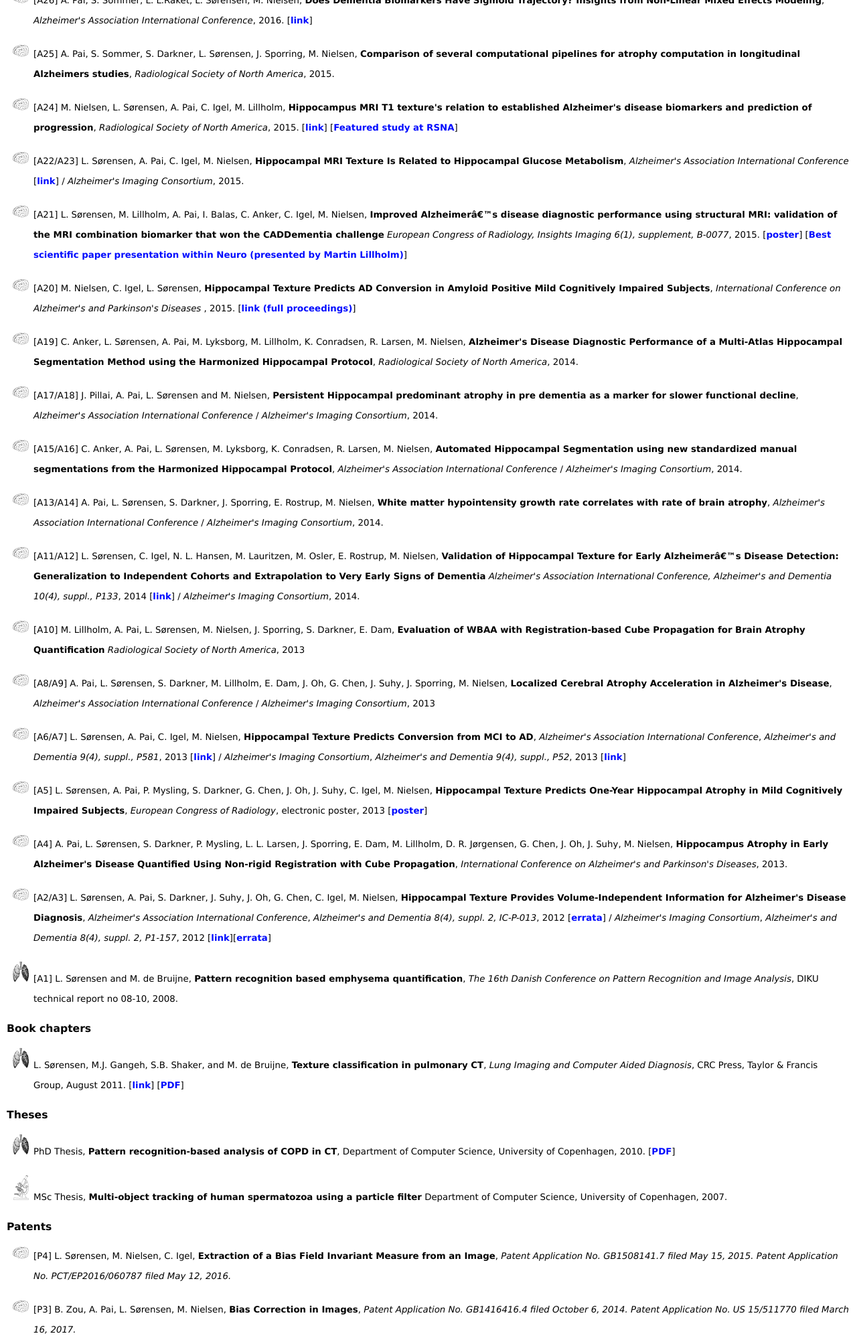
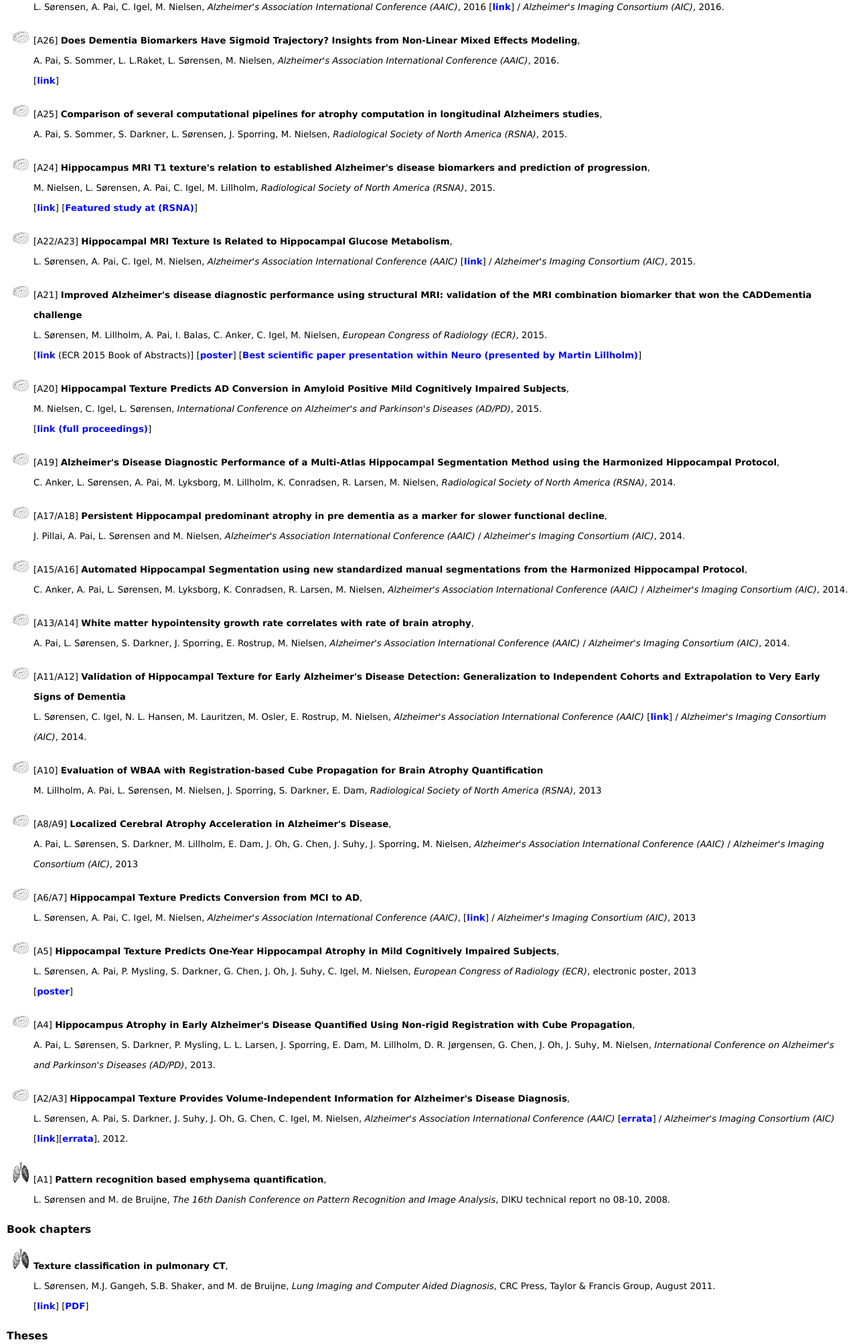
Before and after one commit to lauge-soerensen/lauge-soerensen.github.io, a plain HTML site: page index.html in a window 1280 px wide. Shown: the part 5222-7229 px from the top of the page at 67% size. Drawn offline with Linux system fonts and the light colour scheme.

Commit message:
new publications layout

```diff
--- a/index.html
+++ b/index.html
@@ -262,122 +262,113 @@ Lauge S&oslashrensen received his Master and Ph.D. degree from the Department of
 
 <h3>Abstracts</h3>
 <ul>
- <li class="brain">[A31] J.Z.K. Caldwell, A. Pai, L. S&oslash;rensen, J. Kaylegian, J.L. Cummings, S.J. Banks,
- <b>Hippocampal Texture in Healthy Cognition and Mild Cognitive Impairment: The Impact of Amyloid Burden and Sex</b>,
- <i>Alzheimer's Association International Conference</i>, 2018.
+	<li class="brain">[A31]
+		<b>Hippocampal Texture in Healthy Cognition and Mild Cognitive Impairment: The Impact of Amyloid Burden and Sex</b>,<br>
+		J.Z.K. Caldwell, A. Pai, L. S&oslash;rensen, J. Kaylegian, J.L. Cummings, S.J. Banks, <i>Alzheimer's Association International Conference (AAIC)</i>, 2018.
 	</li>
- <li class="book">[A30] V. Cheplygina, L. S&oslash;rensen, D.M.J. Tax, M. de Bruijne, M. Loog,
- <b>Do you trust your multiple instance learning classifier?</b>,
- <i>The annual machine learning conference of the Benelux Eindhoven</i>, 2017.
+	<li class="book">[A30]
+		<b>Do you trust your multiple instance learning classifier?</b>,<br>
+		V. Cheplygina, L. S&oslash;rensen, D.M.J. Tax, M. de Bruijne, M. Loog, <i>The annual machine learning conference of the Benelux Eindhoven (Benelearn)</i>, 2017.<br>
 		[<a href="http://wwwis.win.tue.nl/~benelearn2017/proceedings.pdf">PDF (proceedings)</a>]
- <li class="brain">[A29] A. Pai, J. Pillai, L. S&oslash;rensen, S. Darkner, S. Sommer, M. Nielsen, J. Leverenz,
- <b>Hippocampal Texture Predicts Rate of Cognitive Decline in Mild Cognitive Impairment</b>,
- <i>Alzheimer's Association International Conference</i>, 2017.
+	</li>
+	<li class="brain">[A29]
+		<b>Hippocampal Texture Predicts Rate of Cognitive Decline in Mild Cognitive Impairment</b>,<br>
+		A. Pai, J. Pillai, L. S&oslash;rensen, S. Darkner, S. Sommer, M. Nielsen, J. Leverenz,	<i>Alzheimer's Association International Conference (AAIC)</i>, 2017.<br>
 		[<a href="http://dx.doi.org/10.1016/j.jalz.2017.06.2093">link</a>]
- <li class="brain">[A27/A28] L. S&oslash;rensen, A. Pai, C. Igel, M. Nielsen,
- <b>MCI Trial Enrichment Using MRI Hippocampus Texture</b>,
- <i>Alzheimer's Association International Conference</i>, 2016
- [<a href="http://dx.doi.org/10.1016/j.jalz.2016.06.2269">link</a>] / <i>Alzheimer's Imaging Consortium</i>, 2016.
 	</li>
- <li class="brain">[A26] A. Pai, S. Sommer, L. L.Raket, L. S&oslash;rensen, M. Nielsen,
- <b>Does Dementia Biomarkers Have Sigmoid Trajectory? Insights from Non-Linear Mixed Effects Modeling</b>,
- <i>Alzheimer's Association International Conference</i>, 2016.
+	<li class="brain">[A27/A28]
+		<b>MCI Trial Enrichment Using MRI Hippocampus Texture</b>,<br>
+		L. S&oslash;rensen, A. Pai, C. Igel, M. Nielsen, <i>Alzheimer's Association International Conference (AAIC)</i>, 2016
+		[<a href="http://dx.doi.org/10.1016/j.jalz.2016.06.2269">link</a>] / <i>Alzheimer's Imaging Consortium (AIC)</i>, 2016.
+	</li>
+	<li class="brain">[A26]
+		<b>Does Dementia Biomarkers Have Sigmoid Trajectory? Insights from Non-Linear Mixed Effects Modeling</b>,<br>
+		A. Pai, S. Sommer, L. L.Raket, L. S&oslash;rensen, M. Nielsen, <i>Alzheimer's Association International Conference (AAIC)</i>, 2016.<br>
 		[<a href="http://dx.doi.org/10.1016/j.jalz.2016.06.659">link</a>]
 	</li>
- <li class="brain">[A25] A. Pai, S. Sommer, S. Darkner, L. S&oslash;rensen, J. Sporring, M. Nielsen,
- <b>Comparison of several computational pipelines for atrophy computation in longitudinal Alzheimers studies</b>,
- <i>Radiological Society of North America</i>, 2015.
+	<li class="brain">[A25]
+		<b>Comparison of several computational pipelines for atrophy computation in longitudinal Alzheimers studies</b>,<br>
+		A. Pai, S. Sommer, S. Darkner, L. S&oslash;rensen, J. Sporring, M. Nielsen,	<i>Radiological Society of North America (RSNA)</i>, 2015.
 	</li>
- <li class="brain">[A24] M. Nielsen, L. S&oslash;rensen, A. Pai, C. Igel, M. Lillholm,
- <b>Hippocampus MRI T1 texture's relation to established Alzheimer's disease biomarkers and prediction of progression</b>,
- <i>Radiological Society of North America</i>, 2015.
+	<li class="brain">[A24]
+		<b>Hippocampus MRI T1 texture's relation to established Alzheimer's disease biomarkers and prediction of progression</b>,<br>
+		M. Nielsen, L. S&oslash;rensen, A. Pai, C. Igel, M. Lillholm,	<i>Radiological Society of North America (RSNA)</i>, 2015.<br>
 		[<a href="http://archive.rsna.org/2015/15016485.html">link</a>]
- [<a href="https://www2.rsna.org/timssnet/Media/rsna/pdf/2015AdditionalStoryIdeas.pdf">Featured study at RSNA</a>]
+		[<a href="https://www2.rsna.org/timssnet/Media/rsna/pdf/2015AdditionalStoryIdeas.pdf">Featured study at (RSNA)</a>]
 	</li>
- <li class="brain">[A22/A23] L. S&oslash;rensen, A. Pai, C. Igel, M. Nielsen,
- <b>Hippocampal MRI Texture Is Related to Hippocampal Glucose Metabolism</b>,
- <i>Alzheimer's Association International Conference</i>  [<a href="http://dx.doi.org/10.1016/j.jalz.2015.06.677">link</a>] / <i>Alzheimer's Imaging Consortium</i>, 2015.
+	<li class="brain">[A22/A23]
+		<b>Hippocampal MRI Texture Is Related to Hippocampal Glucose Metabolism</b>,<br>
+		L. S&oslash;rensen, A. Pai, C. Igel, M. Nielsen, <i>Alzheimer's Association International Conference (AAIC)</i>  [<a href="http://dx.doi.org/10.1016/j.jalz.2015.06.677">link</a>] / <i>Alzheimer's Imaging Consortium (AIC)</i>, 2015.
 	</li>
- <li class="brain">[A21] L. S&oslash;rensen, M. Lillholm, A. Pai, I. Balas, C. Anker, C. Igel, M. Nielsen,
- <b>Improved Alzheimer’s disease diagnostic performance using structural MRI: validation of the MRI combination biomarker that won the CADDementia challenge</b>
- <i>European Congress of Radiology, Insights Imaging 6(1), supplement, B-0077</i>, 2015.
+	<li class="brain">[A21]
+		<b>Improved Alzheimer's disease diagnostic performance using structural MRI: validation of the MRI combination biomarker that won the CADDementia challenge</b><br>
+		L. S&oslash;rensen, M. Lillholm, A. Pai, I. Balas, C. Anker, C. Igel, M. Nielsen, <i>European Congress of Radiology (ECR)</i>, 2015.<br>
+		[<a href="https://link.springer.com/article/10.1007%2Fs13244-015-0387-z">link</a> (ECR 2015 Book of Abstracts)]
 		[<a href="http://dx.doi.org/10.1594/ecr2015/B-0077">poster</a>]
 		[<a href="https://www.myesr.org/html/img/pool/ECR2015_Best_Scientific_Presentation_Award_Winners_website.pdf">Best scientific paper presentation within Neuro (presented by Martin Lillholm)</a>]
 	</li>
- <li class="brain">[A20] M. Nielsen, C. Igel, L. S&oslash;rensen,
- <b>Hippocampal Texture Predicts AD Conversion in Amyloid Positive Mild Cognitively Impaired Subjects</b>,
- <i>International Conference on Alzheimer's and Parkinson's Diseases </i>, 2015.
+	<li class="brain">[A20]
+		<b>Hippocampal Texture Predicts AD Conversion in Amyloid Positive Mild Cognitively Impaired Subjects</b>,<br>
+		M. Nielsen, C. Igel, L. S&oslash;rensen, <i>International Conference on Alzheimer's and Parkinson's Diseases (AD/PD)</i>, 2015.<br>
 		[<a href="https://doi.org/10.1159/000381736">link (full proceedings)</a>]
 	</li>
- <li class="brain">[A19] C. Anker, L. S&oslash;rensen, A. Pai, M. Lyksborg, M. Lillholm, K. Conradsen, R. Larsen, M. Nielsen,
- <b>Alzheimer's Disease Diagnostic Performance of a Multi-Atlas Hippocampal Segmentation Method using the Harmonized Hippocampal Protocol</b>,
- <i>Radiological Society of North America</i>, 2014.
+	<li class="brain">[A19]
+		<b>Alzheimer's Disease Diagnostic Performance of a Multi-Atlas Hippocampal Segmentation Method using the Harmonized Hippocampal Protocol</b>,<br>
+		C. Anker, L. S&oslash;rensen, A. Pai, M. Lyksborg, M. Lillholm, K. Conradsen, R. Larsen, M. Nielsen, <i>Radiological Society of North America (RSNA)</i>, 2014.
 	</li>
- <li class="brain">[A17/A18] J. Pillai, A. Pai, L. S&oslash;rensen and M. Nielsen,
- <b>Persistent Hippocampal predominant atrophy in pre dementia as a marker for slower functional decline</b>,
-  <i>Alzheimer's Association International Conference</i> / <i>Alzheimer's Imaging Consortium</i>, 2014.
+	<li class="brain">[A17/A18]
+		<b>Persistent Hippocampal predominant atrophy in pre dementia as a marker for slower functional decline</b>,<br>
+		J. Pillai, A. Pai, L. S&oslash;rensen and M. Nielsen,	<i>Alzheimer's Association International Conference (AAIC)</i> / <i>Alzheimer's Imaging Consortium (AIC)</i>, 2014.
 	</li>
- <li class="brain">[A15/A16] C. Anker, A. Pai, L. S&oslash;rensen, M. Lyksborg, K. Conradsen, R. Larsen, M. Nielsen,
-  <b>Automated Hippocampal Segmentation using new standardized manual segmentations from the Harmonized Hippocampal Protocol</b>,
-  <i>Alzheimer's Association International Conference</i> / <i>Alzheimer's Imaging Consortium</i>, 2014.
+	<li class="brain">[A15/A16]
+		<b>Automated Hippocampal Segmentation using new standardized manual segmentations from the Harmonized Hippocampal Protocol</b>,<br>
+		C. Anker, A. Pai, L. S&oslash;rensen, M. Lyksborg, K. Conradsen, R. Larsen, M. Nielsen, <i>Alzheimer's Association International Conference (AAIC)</i> / <i>Alzheimer's Imaging Consortium (AIC)</i>, 2014.
 	</li>
- <li class="brain">[A13/A14] A. Pai, L. S&oslash;rensen, S. Darkner, J. Sporring, E. Rostrup, M. Nielsen,
- <b>White matter hypointensity growth rate correlates with rate of brain atrophy</b>,
-  <i>Alzheimer's Association International Conference</i> / <i>Alzheimer's Imaging Consortium</i>, 2014.
+	<li class="brain">[A13/A14]
+		<b>White matter hypointensity growth rate correlates with rate of brain atrophy</b>,<br>
+		A. Pai, L. S&oslash;rensen, S. Darkner, J. Sporring, E. Rostrup, M. Nielsen, <i>Alzheimer's Association International Conference (AAIC)</i> / <i>Alzheimer's Imaging Consortium (AIC)</i>, 2014.
 	</li>
- <li class="brain">[A11/A12] L. S&oslash;rensen, C. Igel, N. L. Hansen, M. Lauritzen, M. Osler, E. Rostrup, M. Nielsen,
- <b>Validation of Hippocampal Texture for Early Alzheimer’s Disease Detection: Generalization to Independent Cohorts and Extrapolation to Very Early Signs of Dementia</b>
- <i>Alzheimer's Association International Conference, Alzheimer's and Dementia 10(4), suppl., P133</i>, 2014 [<a href="http://www.alzheimersanddementia.com/article/S1552-5260(14)00194-0/fulltext">link</a>] / <i>Alzheimer's Imaging Consortium</i>, 2014.
+	<li class="brain">[A11/A12]
+		<b>Validation of Hippocampal Texture for Early Alzheimer's Disease Detection: Generalization to Independent Cohorts and Extrapolation to Very Early Signs of Dementia</b><br>
+		L. S&oslash;rensen, C. Igel, N. L. Hansen, M. Lauritzen, M. Osler, E. Rostrup, M. Nielsen, <i>Alzheimer's Association International Conference (AAIC)</i> [<a href="http://www.alzheimersanddementia.com/article/S1552-5260(14)00194-0/fulltext">link</a>] / <i>Alzheimer's Imaging Consortium (AIC)</i>, 2014.
 	</li>
- <li class="brain">[A10] M. Lillholm, A. Pai, L. S&oslash;rensen, M. Nielsen, J. Sporring, S. Darkner, E. Dam,
- <b>Evaluation of WBAA with Registration-based Cube Propagation for Brain Atrophy Quantification</b>
- <i>Radiological Society of North America</i>, 2013
+	<li class="brain">[A10]
+		<b>Evaluation of WBAA with Registration-based Cube Propagation for Brain Atrophy Quantification</b><br>
+		M. Lillholm, A. Pai, L. S&oslash;rensen, M. Nielsen, J. Sporring, S. Darkner, E. Dam,	<i>Radiological Society of North America (RSNA)</i>, 2013
 	</li>
- <li class="brain">[A8/A9] A. Pai, L. S&oslash;rensen, S. Darkner, M. Lillholm, E. Dam, J. Oh, G. Chen, J. Suhy, J. Sporring, M. Nielsen,
- <b>Localized Cerebral Atrophy Acceleration in Alzheimer's Disease</b>,
- <i>Alzheimer's Association International Conference</i> / <i>Alzheimer's Imaging Consortium</i>, 2013
+	<li class="brain">[A8/A9]
+		<b>Localized Cerebral Atrophy Acceleration in Alzheimer's Disease</b>,<br>
+		A. Pai, L. S&oslash;rensen, S. Darkner, M. Lillholm, E. Dam, J. Oh, G. Chen, J. Suhy, J. Sporring, M. Nielsen, <i>Alzheimer's Association International Conference (AAIC)</i> / <i>Alzheimer's Imaging Consortium (AIC)</i>, 2013
 	</li>
+	<li class="brain">[A6/A7]
+		<b>Hippocampal Texture Predicts Conversion from MCI to AD</b>,<br>
+		L. S&oslash;rensen, A. Pai, C. Igel, M. Nielsen, <i>Alzheimer's Association International Conference (AAIC)</i>, [<a href="http://www.alzheimersanddementia.com/article/S1552-5260(13)01812-8/fulltext">link</a>] / <i>Alzheimer's Imaging Consortium (AIC)</i>, 2013
 	</li>
- <li class="brain">[A6/A7] L. S&oslash;rensen, A. Pai, C. Igel, M. Nielsen,
- <b>Hippocampal Texture Predicts Conversion from MCI to AD</b>,
- <i>Alzheimer's Association International Conference</i>,
- <i>Alzheimer's and Dementia 9(4), suppl., P581</i>, 2013
- [<a href="http://www.alzheimersanddementia.com/article/S1552-5260(13)01812-8/fulltext">link</a>]
- /
- <i>Alzheimer's Imaging Consortium</i>,
- <i>Alzheimer's and Dementia 9(4), suppl., P52</i>, 2013
- [<a href="http://www.alzheimersanddementia.com/article/S1552-5260(13)00744-9/fulltext">link</a>]
-</li>
-   <li class="brain">[A5] L. S&oslash;rensen, A. Pai, P. Mysling, S. Darkner, G. Chen, J. Oh, J. Suhy, C. Igel, M. Nielsen,
- <b>Hippocampal Texture Predicts One-Year Hippocampal Atrophy in Mild Cognitively Impaired Subjects</b>,
- <i>European Congress of Radiology</i>, electronic poster, 2013
+	<li class="brain">[A5]
+		<b>Hippocampal Texture Predicts One-Year Hippocampal Atrophy in Mild Cognitively Impaired Subjects</b>,<br>
+		L. S&oslash;rensen, A. Pai, P. Mysling, S. Darkner, G. Chen, J. Oh, J. Suhy, C. Igel, M. Nielsen, <i>European Congress of Radiology (ECR)</i>, electronic poster, 2013<br>
 		[<a href="http://dx.doi.org/10.1594/ecr2013/C-1415">poster</a>]
 	</li>
- <li class="brain">[A4] A. Pai, L. S&oslash;rensen, S. Darkner, P. Mysling, L. L. Larsen, J. Sporring, E. Dam, M. Lillholm, D. R. J&oslash;rgensen, G. Chen, J. Oh, J. Suhy, M. Nielsen,
- <b>Hippocampus Atrophy in Early Alzheimer's Disease Quantified Using Non-rigid Registration with Cube Propagation</b>,
- <i>International Conference on Alzheimer's and Parkinson's Diseases</i>, 2013.
+	<li class="brain">[A4]
+		<b>Hippocampus Atrophy in Early Alzheimer's Disease Quantified Using Non-rigid Registration with Cube Propagation</b>,<br>
+		A. Pai, L. S&oslash;rensen, S. Darkner, P. Mysling, L. L. Larsen, J. Sporring, E. Dam, M. Lillholm, D. R. J&oslash;rgensen, G. Chen, J. Oh, J. Suhy, M. Nielsen, <i>International Conference on Alzheimer's and Parkinson's Diseases (AD/PD)</i>, 2013.
 	</li>
- <li class="brain">[A2/A3] L. S&oslash;rensen, A. Pai, S. Darkner, J. Suhy, J. Oh, G. Chen, C. Igel, M. Nielsen,
- <b>Hippocampal Texture Provides Volume-Independent Information for Alzheimer's Disease Diagnosis</b>,
- <i>Alzheimer's Association International Conference</i>,
- <i>Alzheimer's and Dementia 8(4), suppl. 2, IC-P-013</i>, 2012
- [<a href="http://www.alzheimersanddementia.com/article/S1552-5260(12)02453-3/fulltext">errata</a>]
- /
- <i>Alzheimer's Imaging Consortium</i>,
- <i>Alzheimer's and Dementia 8(4), suppl. 2, P1-157</i>, 2012
- [<a href="http://www.alzheimersanddementia.com/article/S1552-5260(12)00567-5/fulltext">link</a>][<a href="http://www.alzheimersanddementia.com/article/S1552-5260(12)02453-3/fulltext">errata</a>]
+	<li class="brain">[A2/A3]
+		<b>Hippocampal Texture Provides Volume-Independent Information for Alzheimer's Disease Diagnosis</b>,<br>
+		L. S&oslash;rensen, A. Pai, S. Darkner, J. Suhy, J. Oh, G. Chen, C. Igel, M. Nielsen, <i>Alzheimer's Association International Conference (AAIC)</i> [<a href="http://www.alzheimersanddementia.com/article/S1552-5260(12)02453-3/fulltext">errata</a>] / <i>Alzheimer's Imaging Consortium (AIC)</i>
+ [<a href="http://www.alzheimersanddementia.com/article/S1552-5260(12)00567-5/fulltext">link</a>][<a href="http://www.alzheimersanddementia.com/article/S1552-5260(12)02453-3/fulltext">errata</a>], 2012.
 	</li>
- <li class="lungs">[A1] L. S&oslash;rensen and M. de Bruijne,
-    <b>Pattern recognition based emphysema quantification</b>,
-    <i>The 16th Danish Conference on Pattern Recognition and Image Analysis</i>, DIKU technical report no 08-10, 2008.
+	<li class="lungs">[A1]
+		<b>Pattern recognition based emphysema quantification</b>,<br>
+  	L. S&oslash;rensen and M. de Bruijne, <i>The 16th Danish Conference on Pattern Recognition and Image Analysis</i>, DIKU technical report no 08-10, 2008.
 	</li>
 </ul>
 
 <h3>Book chapters</h3>
 <ul>
- <li class="lungs">L. S&oslash;rensen, M.J. Gangeh, S.B. Shaker, and M. de Bruijne,
- <b>Texture classification in pulmonary CT</b>,
- <i>Lung Imaging and Computer Aided Diagnosis</i>, CRC Press, Taylor & Francis Group, August 2011.
+	<li class="lungs">
+		<b>Texture classification in pulmonary CT</b>,<br>
+		L. S&oslash;rensen, M.J. Gangeh, S.B. Shaker, and M. de Bruijne, <i>Lung Imaging and Computer Aided Diagnosis</i>, CRC Press, Taylor & Francis Group, August 2011.<br>
 		[<a href="http://www.crcnetbase.com/doi/abs/10.1201/b11106-16">link</a>]
 		[<a href="publications/Sorensen2011a.pdf">PDF</a>]
  </li>
@@ -385,36 +376,34 @@ Lauge S&oslashrensen received his Master and Ph.D. degree from the Department of
 
 <h3>Theses</h3>
 <ul>
- <li class="lungs">PhD Thesis,
- <b>Pattern recognition-based analysis of COPD in CT</b>,
- Department of Computer Science, University of Copenhagen, 2010.
+	<li class="lungs">
+		<b>Pattern recognition-based analysis of COPD in CT</b>,<br>
+		L. S&oslash;rensen, <i>PhD Thesis, Department of Computer Science, University of Copenhagen</i>, 2010.<br>
 		[<a href="http://curis.ku.dk/ws/files/33171771/Thesis_final.pdf">PDF</a>]
 	</li>
- <li class="microscope">MSc Thesis,
- <b>Multi-object tracking of human spermatozoa using a particle filter</b>
- Department of Computer Science, University of Copenhagen, 2007.
+	<li class="microscope">
+		<b>Multi-object tracking of human spermatozoa using a particle filter</b><br>
+		L. S&oslash;rensen, J. &Oslash;stergaard, <i>MSc Thesis, Department of Computer Science, University of Copenhagen</i>, 2007.
 	</li>
 </ul>
 
 <h3>Patents</h3>
 <ul>
- <li class="brain">[P4] L. S&oslash;rensen, M. Nielsen, C. Igel,
- <b>Extraction of a Bias Field Invariant Measure from an Image</b>,
- <i>Patent Application No. GB1508141.7 filed May 15, 2015.</i>
- <i>Patent Application No. PCT/EP2016/060787 filed May 12, 2016. </i>
+	<li class="brain"> [P4]
+		<b>Extraction of a Bias Field Invariant Measure from an Image</b>,<br>
+		L. S&oslash;rensen, M. Nielsen, C. Igel, <i>Patent Application No. GB1508141.7 filed May 15, 2015</i>, <i>Patent Application No. PCT/EP2016/060787 filed May 12, 2016.</i>
 	</li>
- <li class="brain">[P3] B. Zou, A. Pai, L. S&oslash;rensen, M. Nielsen,
- <b>Bias Correction in Images</b>,
- <i>Patent Application No. GB1416416.4 filed October 6, 2014.</i>
- <i>Patent Application No. US 15/511770 filed March 16, 2017.</i>
+	<li class="brain">[P3]
+		<b>Bias Correction in Images</b>,<br>
+		B. Zou, A. Pai, L. S&oslash;rensen, M. Nielsen,	<i>Patent Application No. GB1416416.4 filed October 6, 2014</i>, <i>Patent Application No. US 15/511770 filed March 16, 2017.</i>
 	</li>
- <li class="brain">[P2] A. Pai, L. S&oslash;rensen, E.B. Dam, M. Lillholm, M. Nielsen,
- <b>Computer Based Method for Determining the Size of an Object in an Image</b>,
- <i>Patent Application No. US 13/909666 filed April 4, 2013.</i>
+	<li class="brain">[P2]
+		<b>Computer Based Method for Determining the Size of an Object in an Image</b>,<br>
+		A. Pai, L. S&oslash;rensen, E.B. Dam, M. Lillholm, M. Nielsen, <i>Patent Application No. US 13/909666 filed April 4, 2013.</i>
 	</li>
- <li class="lungs">[P1] M. de Bruijne, L. S&oslash;rensen, and M. Nielsen,
- <b>Classification of medical diagnostic images</b>,
-  <i>Patent Application No. US 13/103656 filed May 9, 2011. U.S. Patent No. US8811724 issued Aug 19, 2014.</i>
+	<li class="lungs">[P1]
+		<b>Classification of medical diagnostic images</b>,<br>
+		M. de Bruijne, L. S&oslash;rensen, and M. Nielsen, <i>Patent Application No. US 13/103656 filed May 9, 2011. U.S. Patent No. US8811724 issued Aug 19, 2014.</i>
 	</li>
 </ul>
 
```
Lines whose indentation alone changed are shown as unchanged.
